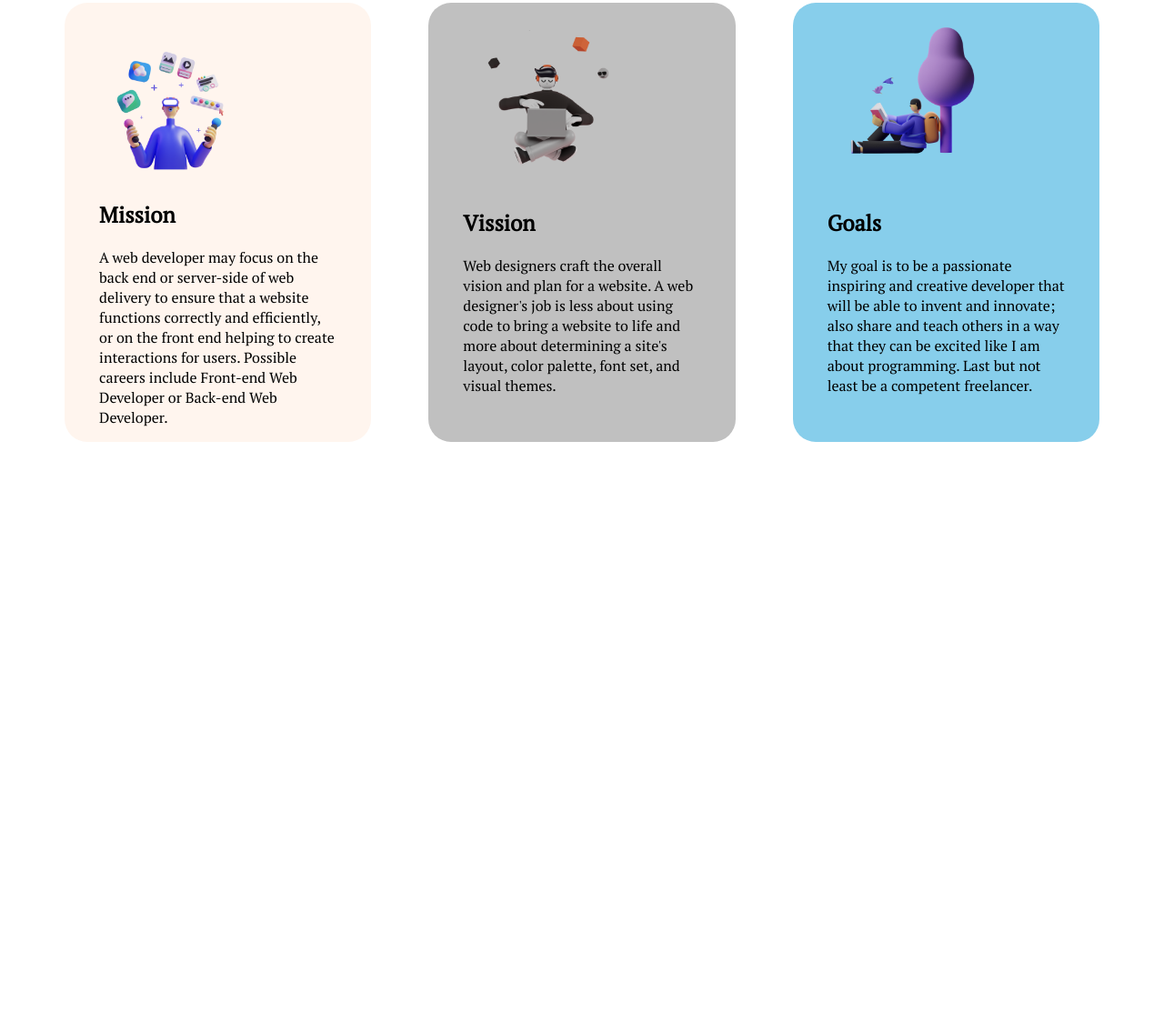
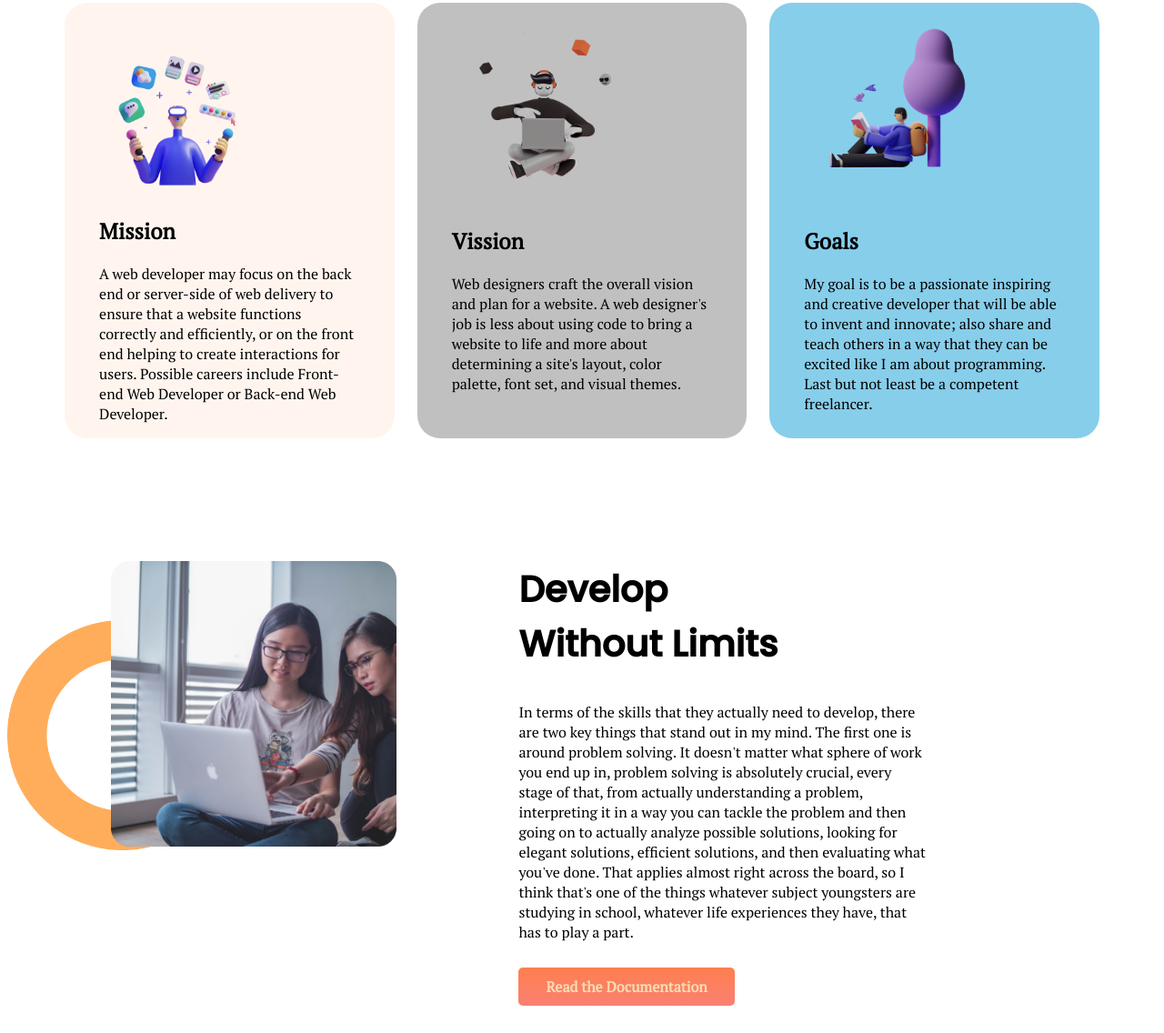
Before and after one commit to Dilshad-Jahan73/Assignment-1, a plain HTML site: page index.html in a window 1280 px wide. Shown: the part 690-1826 px from the top of the page at 91% size. Before the commit the page ends 1216 px from the top, so only its background shows below. Drawn offline with Linux system fonts and the light colour scheme.

Commit message:
mission-3 complete

```diff
--- a/index.html
+++ b/index.html
@@ -55,5 +55,16 @@
             </div>
         </div>
     </section>
+
+    <section class="felx-container mission-3">
+        <div class="half-width">
+            <img src="./pictures/coding.png" alt="">
+        </div>
+        <div class="half-width mission-3-1">
+            <h1 id="mi-3"><strong>Develop <br>Without Limits</strong></h1>
+            <p>In terms of the skills that they actually need to develop, there are two key things that stand out in my mind. The first one is around  problem solving. It doesn't matter what sphere of work you end up in, problem solving is absolutely crucial,  every stage of that, from actually understanding a problem, interpreting it in a way you can tackle the problem and then going on to actually analyze possible solutions, looking for elegant solutions, efficient solutions, and then evaluating what you've done. That applies almost right across the board, so I think that's one of the things whatever subject youngsters are studying in school, whatever life experiences they have, that has to play a part.</p><br>
+            <a class="explore-button" target="_blank" href="">Read the Documentation</a>
+        </div>
+    </section>
 </body>
 </html>
--- a/style.css
+++ b/style.css
@@ -60,7 +60,7 @@ h1{
     box-shadow: 10px 10px 10px none;
     border-radius: 25px;
     background-color:silver;
-    margin-left: 5%;
+    margin-left: 2%;
     margin-top: 0%;
 }
 .box3{
@@ -70,7 +70,24 @@ h1{
     box-shadow: 10px 10px 10px none;
     border-radius: 25px;
     background-color:skyblue;
-    margin-left: 5%;
+    margin-left: 2%;
     margin-right: 5%;
     margin-top: 0%;
 }
+
+.mission-3{
+    background-image: url(./shapes/shape-1.png);
+    background-repeat: no-repeat;
+    background-position:left;
+    background-size: 20%;
+    margin-top: 0%;
+}
+#mi-3{
+    text-align: left;
+}
+.mission-3-1{
+    margin-left: 0%;
+    padding-left: 0%;
+    margin-right: 20%;
+    width: 50%;
+}
```
